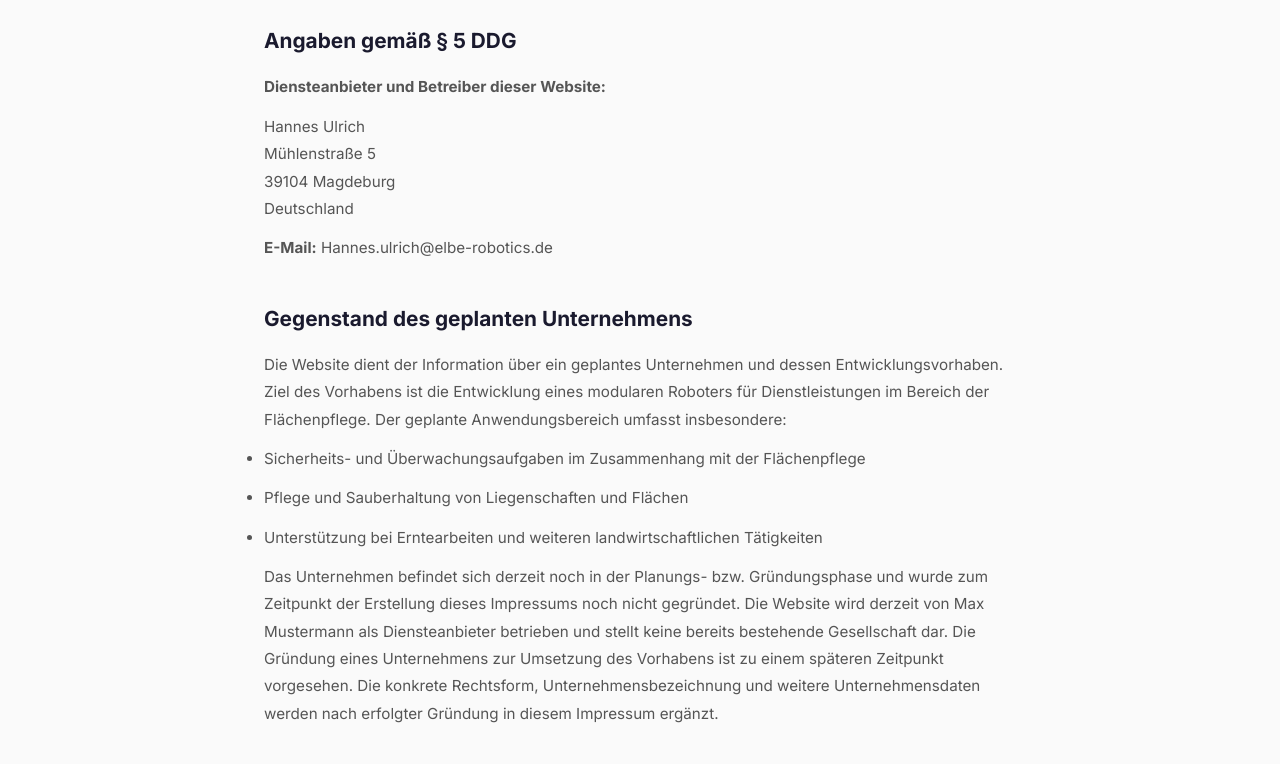
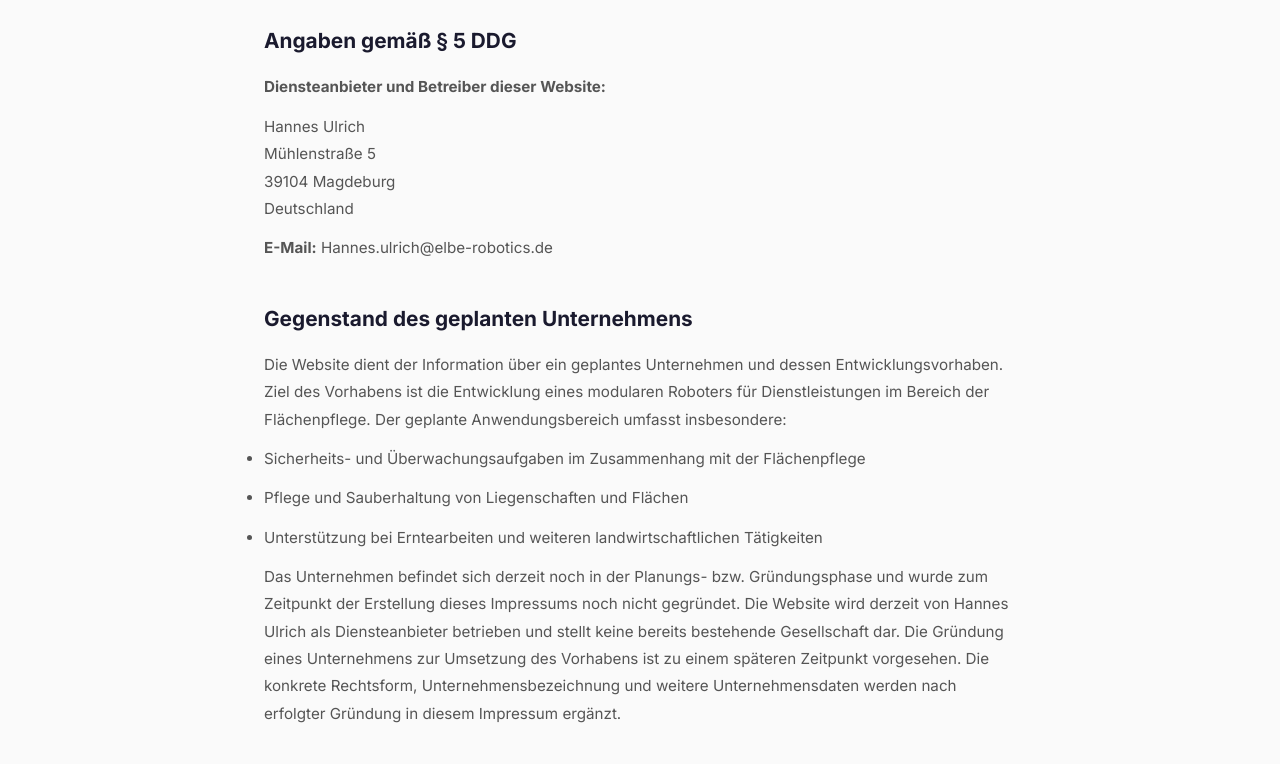
Before and after one commit to LPV-Robotics/Website-Public, a plain HTML site: page impressum.html in a window 1280 px wide. Shown: the part 187-951 px from the top of the page. Drawn offline with Linux system fonts and the light colour scheme.

Commit message:
Update impressum.html
Z48 Inhalt Hannes

```diff
--- a/impressum.html
+++ b/impressum.html
@@ -45,7 +45,7 @@
     <li>Pflege und Sauberhaltung von Liegenschaften und Flächen</li>
     <li>Unterstützung bei Erntearbeiten und weiteren landwirtschaftlichen Tätigkeiten</li>
   </ul>
-  <p>Das Unternehmen befindet sich derzeit noch in der Planungs- bzw. Gründungsphase und wurde zum Zeitpunkt der Erstellung dieses Impressums noch nicht gegründet. Die Website wird derzeit von Max Mustermann als Diensteanbieter betrieben und stellt keine bereits bestehende Gesellschaft dar. Die Gründung eines Unternehmens zur Umsetzung des Vorhabens ist zu einem späteren Zeitpunkt vorgesehen. Die konkrete Rechtsform, Unternehmensbezeichnung und weitere Unternehmensdaten werden nach erfolgter Gründung in diesem Impressum ergänzt.</p>
+  <p>Das Unternehmen befindet sich derzeit noch in der Planungs- bzw. Gründungsphase und wurde zum Zeitpunkt der Erstellung dieses Impressums noch nicht gegründet. Die Website wird derzeit von Hannes Ulrich als Diensteanbieter betrieben und stellt keine bereits bestehende Gesellschaft dar. Die Gründung eines Unternehmens zur Umsetzung des Vorhabens ist zu einem späteren Zeitpunkt vorgesehen. Die konkrete Rechtsform, Unternehmensbezeichnung und weitere Unternehmensdaten werden nach erfolgter Gründung in diesem Impressum ergänzt.</p>
 
   <h2>Verantwortlich für redaktionelle Inhalte</h2>
   <p>Verantwortlich im Sinne des § 18 Abs. 2 MStV, soweit diese Vorschrift Anwendung findet:</p>
```
